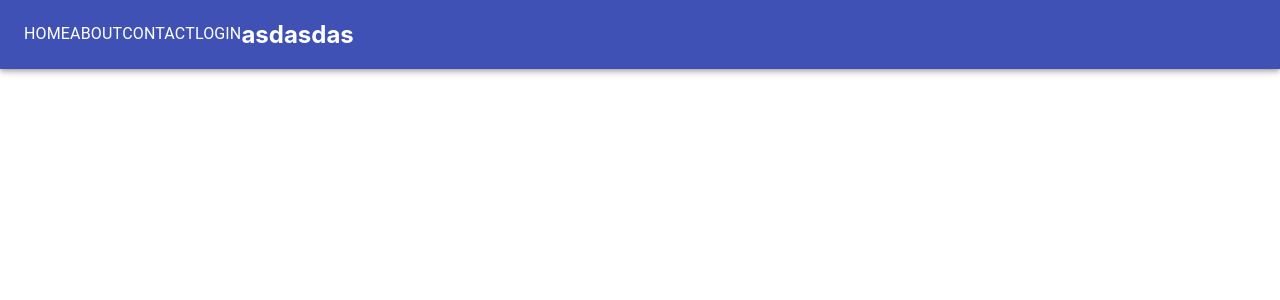
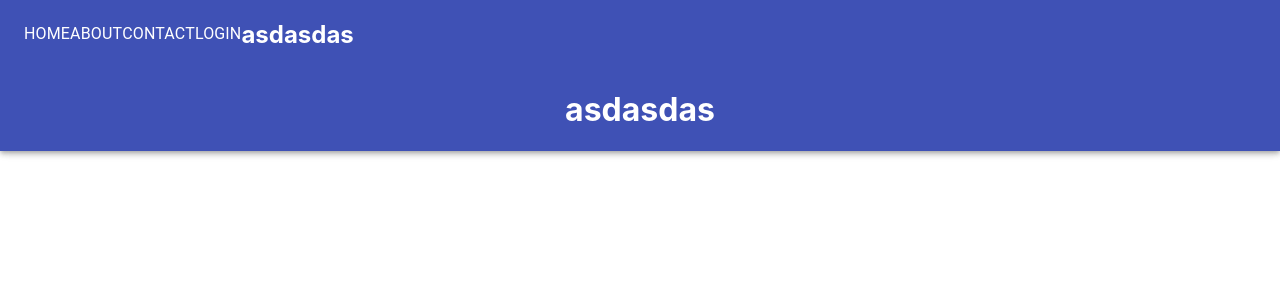
Before and after one commit to reemismail98/Where-To-, a React (Create React App) app in the folder WhereTo/client/: page / in a window 1280 px wide. Shown: the top 300 px of the page. Built offline with nearby package versions, Linux system fonts and the light colour scheme.

Commit message:
Update Header.jsx

```diff
--- a/WhereTo/client/src/components/Header.jsx
+++ b/WhereTo/client/src/components/Header.jsx
@@ -20,6 +20,7 @@ const Header = () => {
 
                 <h2>asdasdas</h2>
             </Toolbar>
+            <h1>asdasdas</h1>
         </AppBar>
 
     )
```
